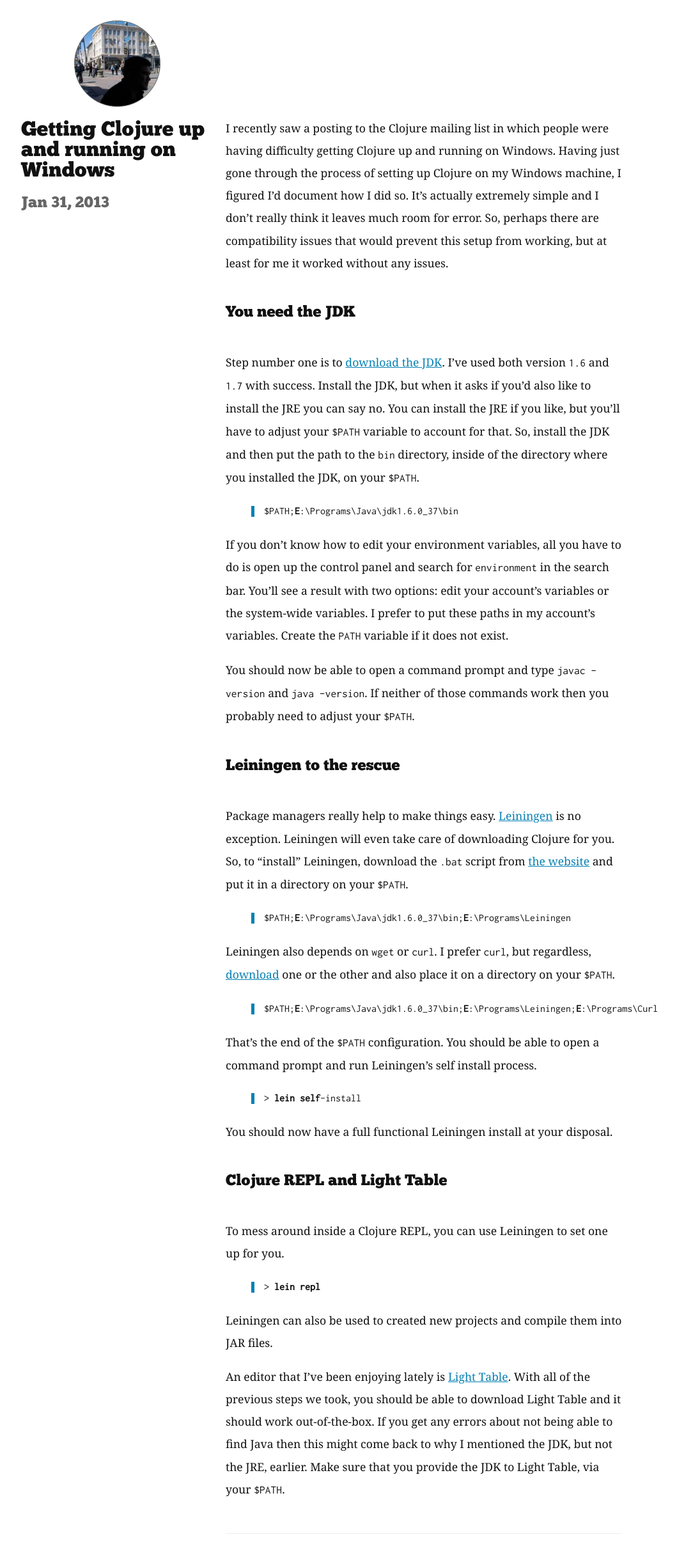
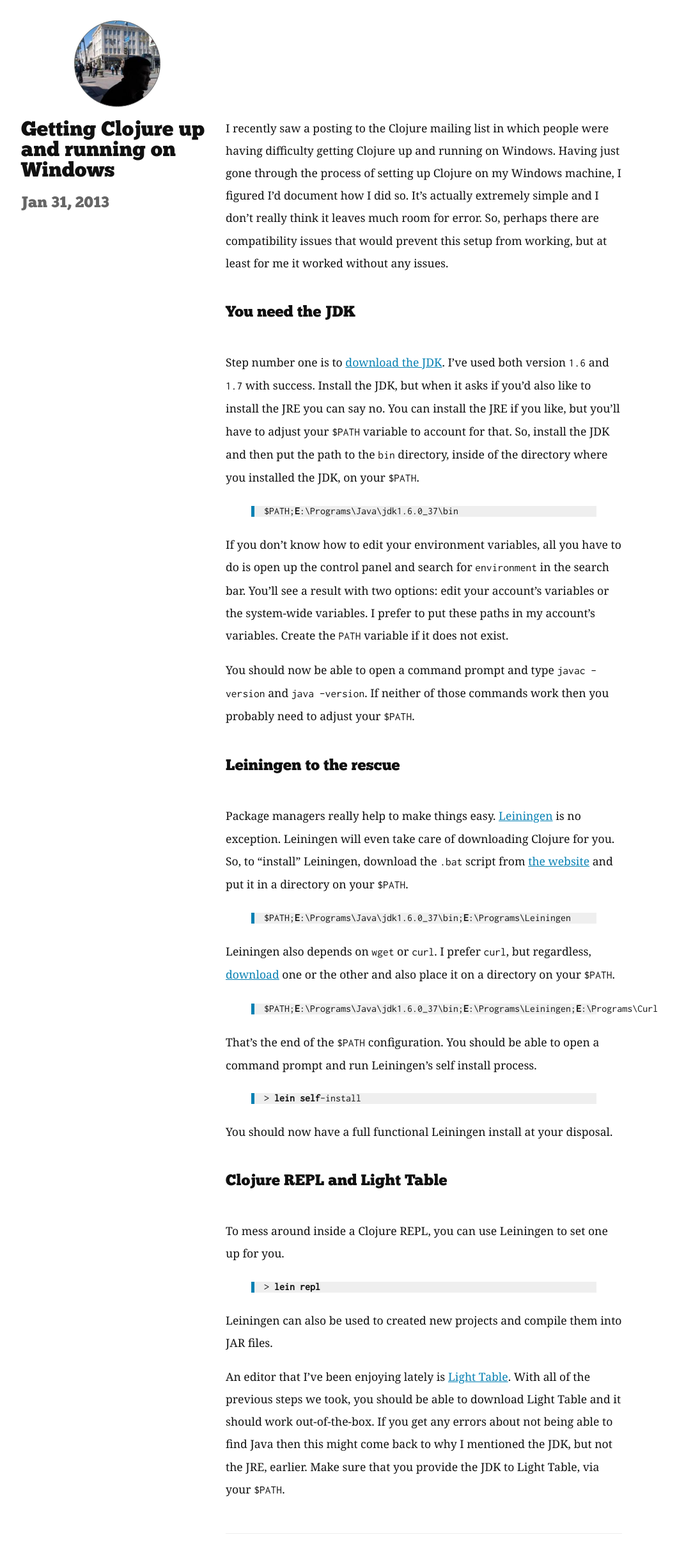
Before and after one commit to ryancole/ryancole.github.com, a Jekyll site: the page built from _posts/2013-01-31-getting-clojure-on-windows.md, in a window 1280 px wide. Shown: the whole page at 64% size, without its empty margins (137-1196 px from the left). Built offline with Jekyll 4.4.1, drawn with Linux system fonts in a browser that asks for light colours; comment, search, counter and statistics services are not loaded.

Commit message:
some code bg color

```diff
--- a/static/css/style.css
+++ b/static/css/style.css
@@ -18,10 +18,11 @@
 }
 
 pre {
+  margin: 2em 0em;
   padding-left: 15px;
   word-wrap: break-word;
+  background-color: #efefef;
   border-left: 5px solid #0881b3;
-  margin: 2em 0em;
 }
 
 h1, h2, h3 {
```
